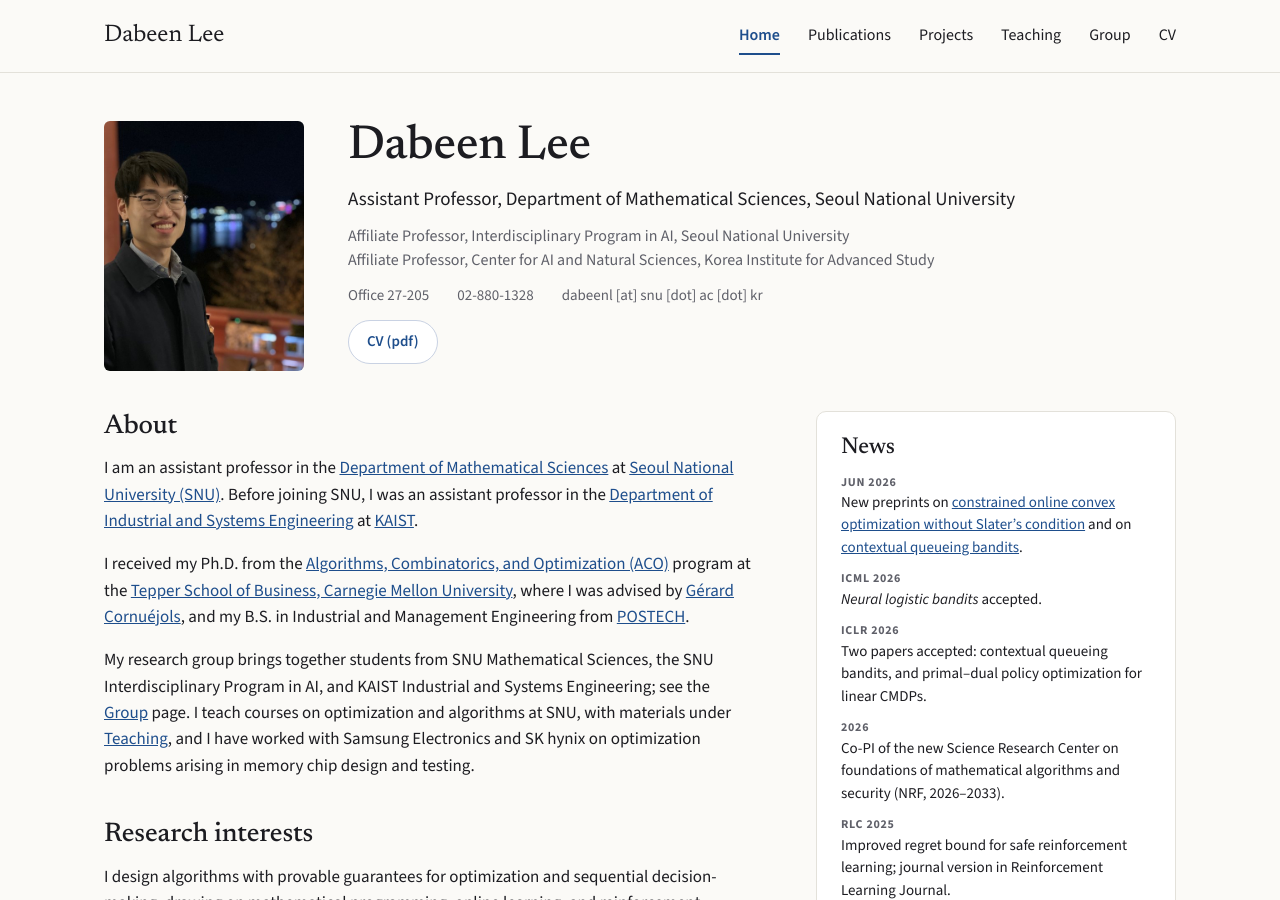
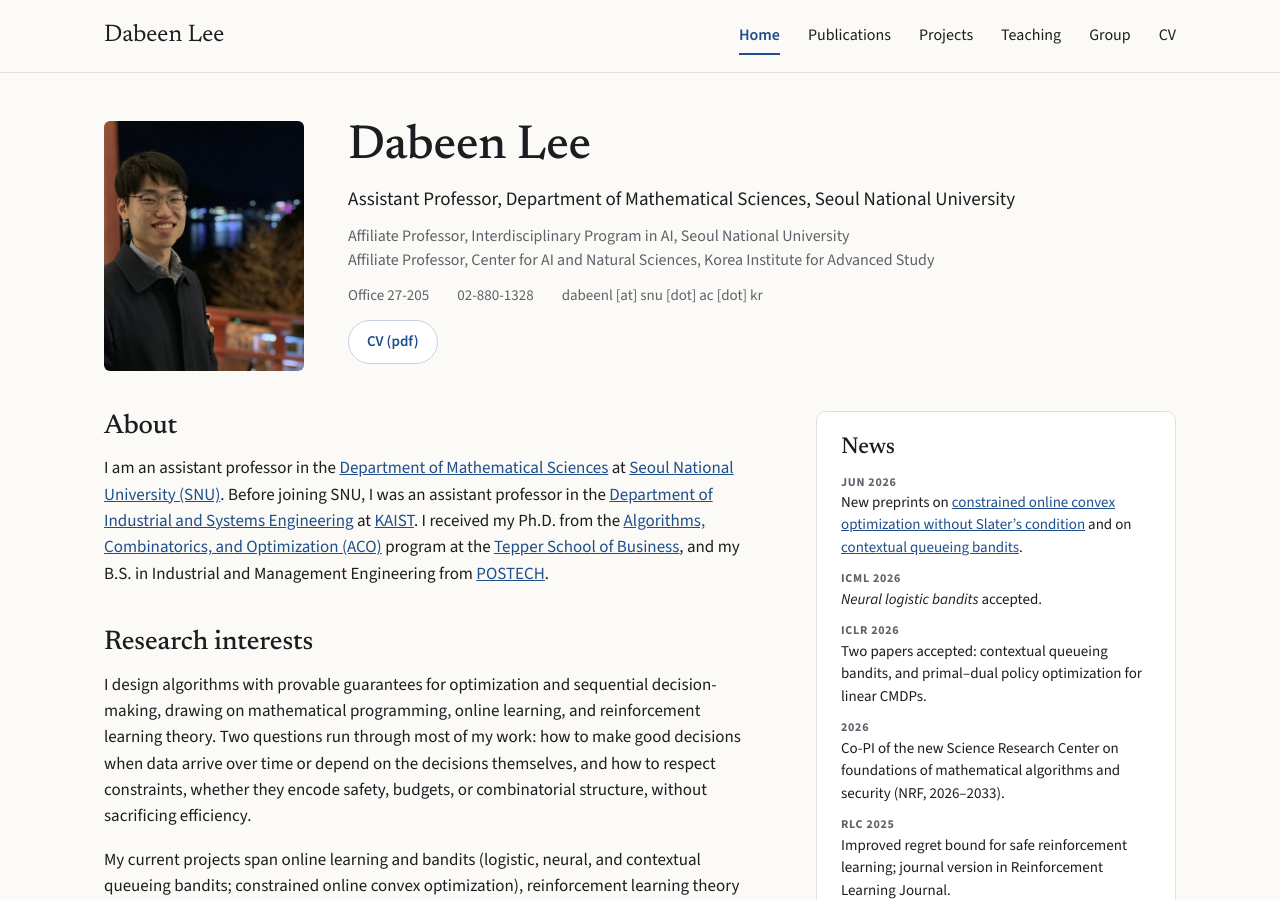
Before and after one commit to dabeenl/dabeenl.github.io, a Jekyll site: the page built from index.md, in a window 1280 px wide and 900 px high. Built offline with Jekyll 4.4.1, drawn with Linux system fonts in a browser that asks for light colours.

Commit message:
About: single paragraph as written by the owner
Co-Authored-By: Claude Fable 5.1 <noreply@anthropic.com>

```diff
--- a/index.md
+++ b/index.md
@@ -5,11 +5,7 @@ description: "Dabeen Lee is an assistant professor in the Department of Mathemat
 ---
 ## About
 
-I am an assistant professor in the [Department of Mathematical Sciences](https://www.math.snu.ac.kr) at [Seoul National University (SNU)](https://en.snu.ac.kr). Before joining SNU, I was an assistant professor in the [Department of Industrial and Systems Engineering](https://ie.kaist.ac.kr) at [KAIST](https://www.kaist.ac.kr/en/).
-
-I received my Ph.D. from the [Algorithms, Combinatorics, and Optimization (ACO)](http://aco.math.cmu.edu/) program at the [Tepper School of Business, Carnegie Mellon University](https://www.cmu.edu/tepper/), where I was advised by [Gérard Cornuéjols](http://integer.tepper.cmu.edu), and my B.S. in Industrial and Management Engineering from [POSTECH](https://www.postech.ac.kr/eng/).
-
-My research group brings together students from SNU Mathematical Sciences, the SNU Interdisciplinary Program in AI, and KAIST Industrial and Systems Engineering; see the [Group](/group/) page. I teach courses on optimization and algorithms at SNU, with materials under [Teaching](/teaching/), and I have worked with Samsung Electronics and SK hynix on optimization problems arising in memory chip design and testing.
+I am an assistant professor in the [Department of Mathematical Sciences](https://www.math.snu.ac.kr) at [Seoul National University (SNU)](https://en.snu.ac.kr). Before joining SNU, I was an assistant professor in the [Department of Industrial and Systems Engineering](https://ie.kaist.ac.kr) at [KAIST](https://www.kaist.ac.kr/en/). I received my Ph.D. from the [Algorithms, Combinatorics, and Optimization (ACO)](http://aco.math.cmu.edu/) program at the [Tepper School of Business](https://www.cmu.edu/tepper/), and my B.S. in Industrial and Management Engineering from [POSTECH](https://www.postech.ac.kr/eng/).
 
 ## Research interests
 
```
